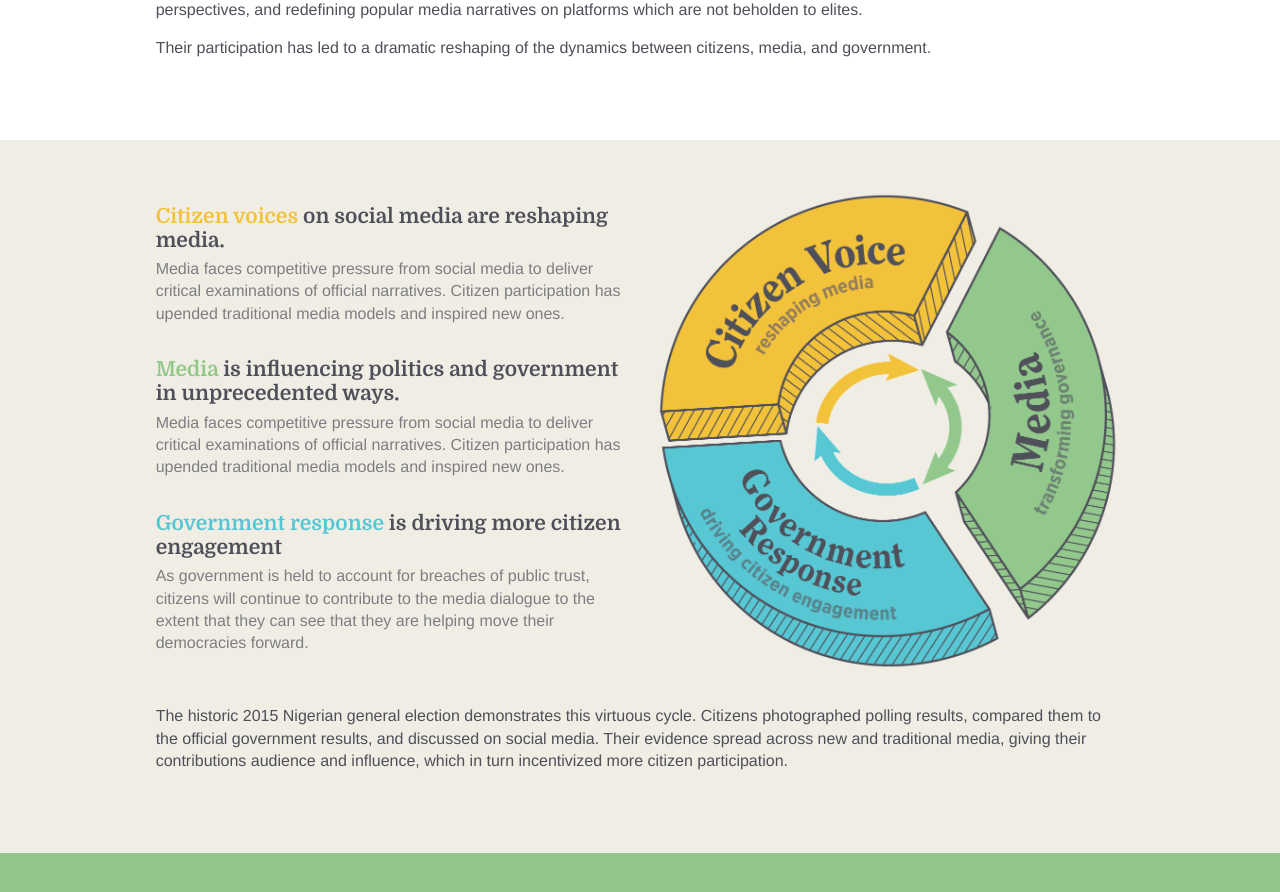
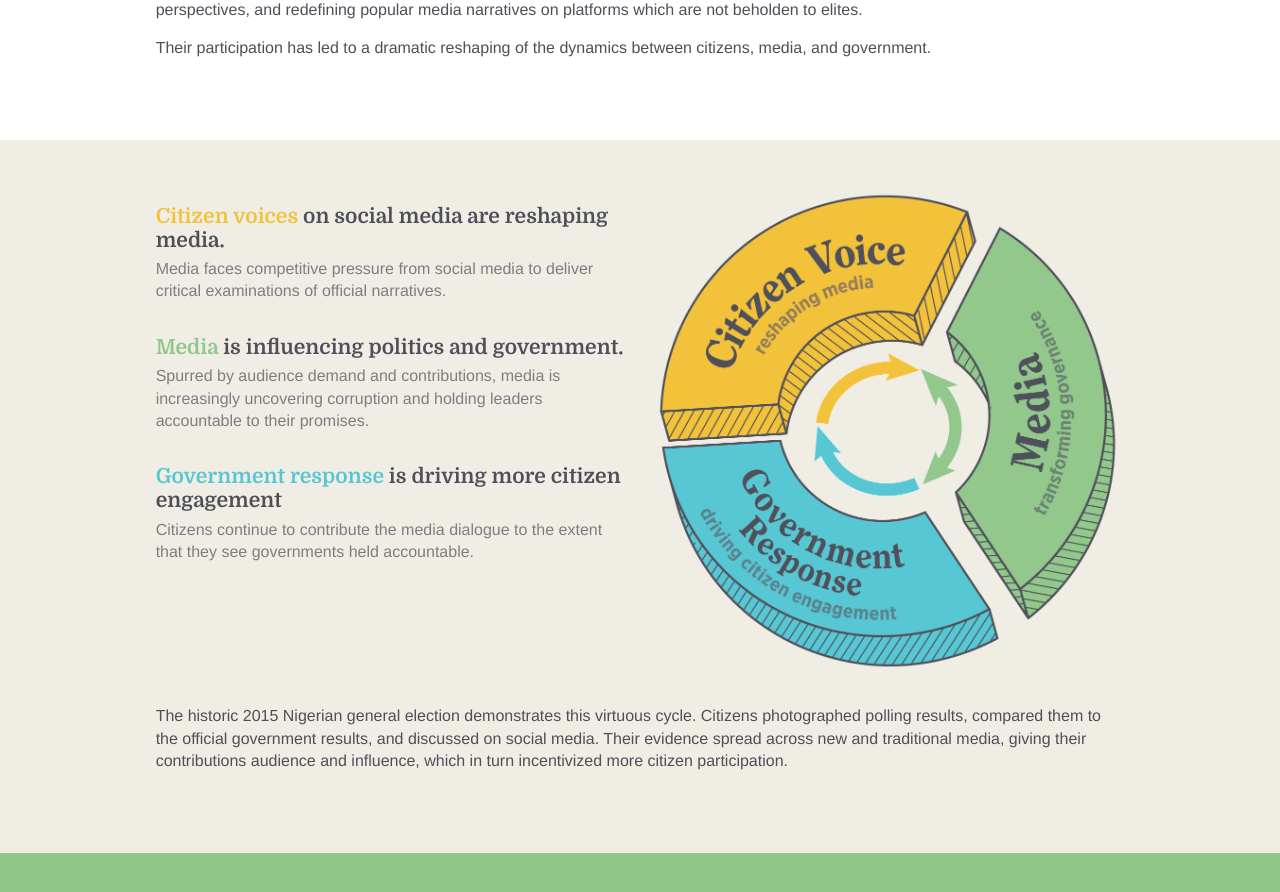
Before and after one commit to theReboot/westafricamedia, a Jekyll site: the page built from summary/index.html, in a window 1280 px wide and 900 px high, scrolled down 1097 px. Shown: the top 892 px of the window. Built offline with Jekyll 4.4.1, drawn with Linux system fonts in a browser that asks for light colours.

Commit message:
Replaced some exec sum copy with two pager copy

```diff
--- a/summary/index.html
+++ b/summary/index.html
@@ -59,21 +59,21 @@ nav: summary
           <div class="highlightModule">
 
             <h3><span class="orange">Citizen voices</span> on social media are reshaping media.</h3>
-            <p>Media faces competitive pressure from social media to deliver critical examinations of official narratives. Citizen participation has upended traditional media models and inspired new ones.</p>
+            <p>Media faces competitive pressure from social media to deliver critical examinations of official narratives.</p>
 
           </div>
 
           <div class="highlightModule">
 
-            <h3><span class="green">Media</span> is influencing politics and government in unprecedented ways.</h3>
-            <p>Media faces competitive pressure from social media to deliver critical examinations of official narratives. Citizen participation has upended traditional media models and inspired new ones.</p>
+            <h3><span class="green">Media</span> is influencing politics and government.</h3>
+            <p>Spurred by audience demand and contributions, media is increasingly uncovering corruption and holding leaders accountable to their promises.</p>
 
           </div>
 
           <div class="highlightModule">
 
             <h3><span class="teal">Government response</span> is driving more citizen engagement</h3>
-            <p>As government is held to account for breaches of public trust, citizens will continue to contribute to the media dialogue to the extent that they can see that they are helping move their democracies forward.</p>
+            <p>Citizens continue to contribute the media dialogue to the extent that they see governments held accountable.</p>
 
           </div>
 
```
